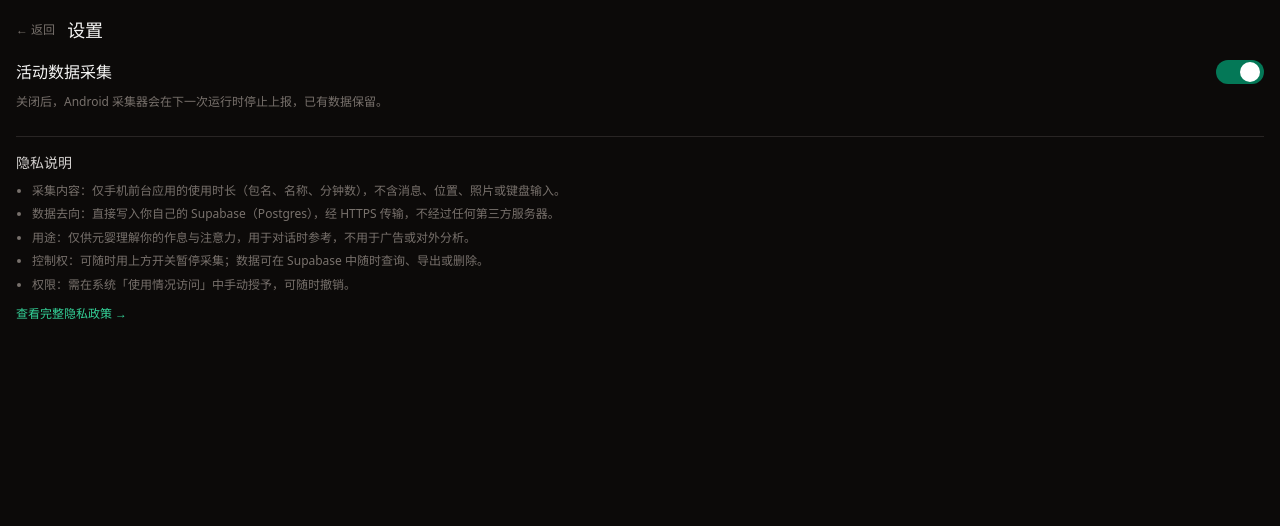
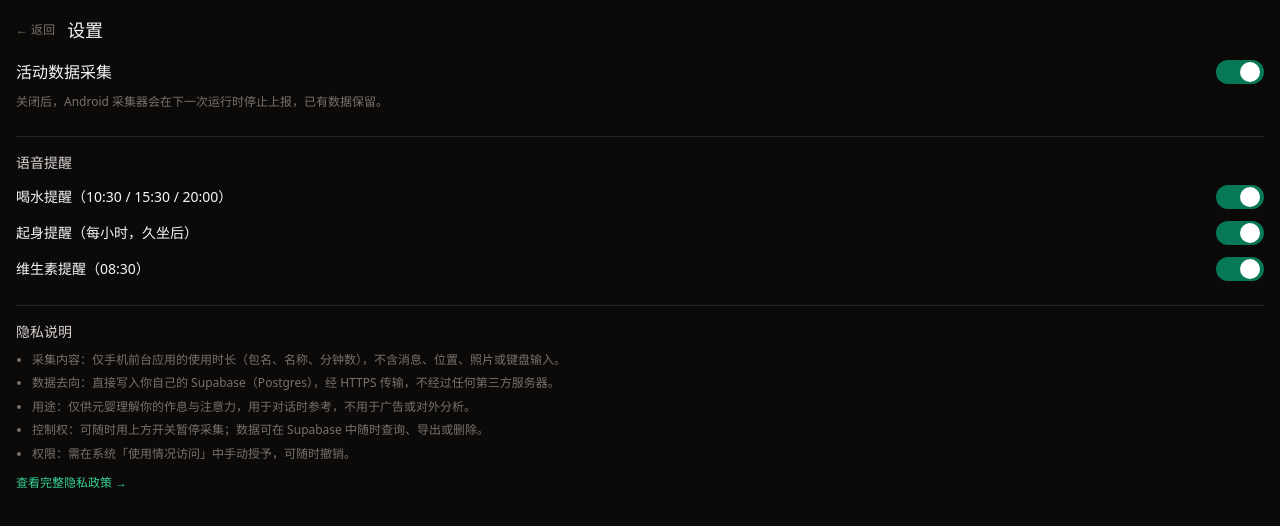
Before and after one commit to gmyky57ndd-dev/yuanying, a Next.js app: page /settings in a window 1280 px wide. Shown: the top 526 px of the page. Built offline with nearby package versions, Linux system fonts and the light colour scheme; no server answers.

Commit message:
feat(settings): add per-reminder toggles (P1-05)
Refs: TRACKING.md #P1-05

```diff
--- a/app/settings/page.tsx
+++ b/app/settings/page.tsx
@@ -1,32 +1,61 @@
 'use client';
 import { useState, useEffect } from 'react';
-import { fetchWithTimeout } from '@/lib/api';
+import { fetchWithTimeout, API_BASE } from '@/lib/api';
+
+type Reminders = { water: boolean; standup: boolean; vitamin: boolean };
 
 export default function Settings() {
   const [enabled, setEnabled] = useState(true);
+  const [reminders, setReminders] = useState<Reminders>({
+    water: true,
+    standup: true,
+    vitamin: true,
+  });
   const [loading, setLoading] = useState(true);
 
   useEffect(() => {
-    fetchWithTimeout('/api/config', {})
+    fetchWithTimeout(`${API_BASE}/api/config`, {})
       .then(r => r.json())
       .then(d => {
-        setEnabled(d.activity_collection_enabled);
+        setEnabled(d.activity_collection_enabled ?? true);
+        setReminders({
+          water: true,
+          standup: true,
+          vitamin: true,
+          ...(d.reminders_enabled ?? {}),
+        });
         setLoading(false);
       })
       .catch(() => setLoading(false));
   }, []);
 
-  async function toggle() {
+  async function toggleActivity() {
     const next = !enabled;
     setEnabled(next);
-    await fetchWithTimeout('/api/config', {
+    await fetchWithTimeout(`${API_BASE}/api/config`, {
       method: 'PUT',
       headers: { 'Content-Type': 'application/json' },
       body: JSON.stringify({ activity_collection_enabled: next }),
     });
   }
 
+  async function toggleReminder(name: keyof Reminders) {
+    const next = { ...reminders, [name]: !reminders[name] };
+    setReminders(next);
+    await fetchWithTimeout(`${API_BASE}/api/config`, {
+      method: 'PUT',
+      headers: { 'Content-Type': 'application/json' },
+      body: JSON.stringify({ reminders_enabled: next }),
+    });
+  }
+
   if (loading) return <div className="p-4">加载中…</div>;
+
+  const reminderRows: Array<{ key: keyof Reminders; label: string }> = [
+    { key: 'water', label: '喝水提醒（10:30 / 15:30 / 20:00）' },
+    { key: 'standup', label: '起身提醒（每小时，久坐后）' },
+    { key: 'vitamin', label: '维生素提醒（08:30）' },
+  ];
 
   return (
     <div className="p-4">
@@ -36,10 +65,11 @@ export default function Settings() {
         </a>
         <h1 className="text-lg">设置</h1>
       </div>
+
       <div className="flex justify-between items-center">
         <span>活动数据采集</span>
         <button
-          onClick={toggle}
+          onClick={toggleActivity}
           className={`w-12 h-6 rounded-full transition-colors ${
             enabled ? 'bg-emerald-700' : 'bg-stone-700'
           }`}
@@ -54,6 +84,29 @@ export default function Settings() {
       <p className="text-xs text-stone-500 mt-2 leading-relaxed">
         关闭后，Android 采集器会在下一次运行时停止上报，已有数据保留。
       </p>
+
+      <div className="mt-6 border-t border-stone-800 pt-4">
+        <h2 className="text-sm text-stone-300 mb-3">语音提醒</h2>
+        <div className="space-y-3">
+          {reminderRows.map(row => (
+            <div key={row.key} className="flex justify-between items-center gap-3">
+              <span className="text-sm">{row.label}</span>
+              <button
+                onClick={() => toggleReminder(row.key)}
+                className={`w-12 h-6 rounded-full shrink-0 transition-colors ${
+                  reminders[row.key] ? 'bg-emerald-700' : 'bg-stone-700'
+                }`}
+              >
+                <span
+                  className={`block w-5 h-5 rounded-full bg-white transition-transform ${
+                    reminders[row.key] ? 'translate-x-6' : 'translate-x-0.5'
+                  }`}
+                />
+              </button>
+            </div>
+          ))}
+        </div>
+      </div>
 
       <div className="mt-6 border-t border-stone-800 pt-4">
         <h2 className="text-sm text-stone-300 mb-2">隐私说明</h2>
```
